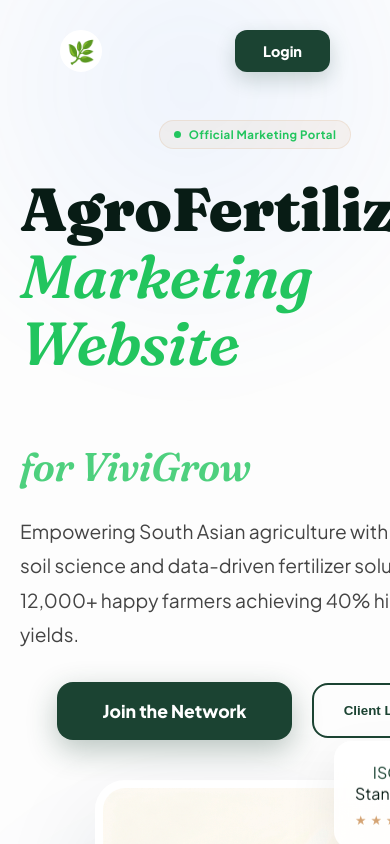
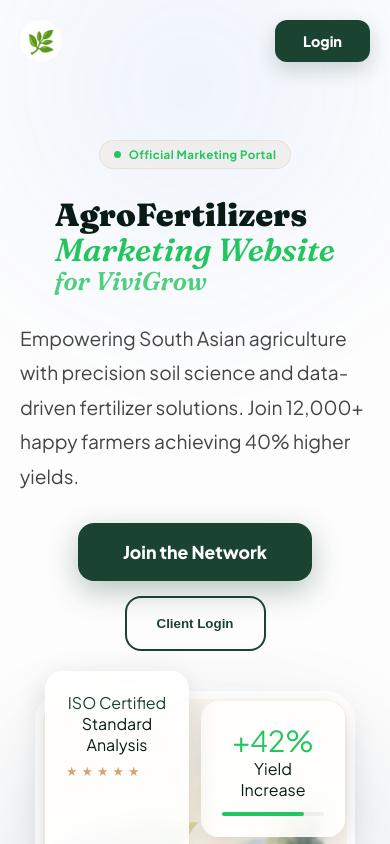
Before and after one commit to fatimamuzammil328-a11y/vivigrow-app, a React (Create React App) app: page / in a window 390 px wide. Shown: the top 844 px of the page. Built offline with nearby package versions, Linux system fonts and the light colour scheme; the HTML template or start-up script is replaced by a standard one.

Commit message:
Fix landing page mobile view responsiveness overflow and layout

```diff
--- a/src/components/GlobalStyles.js
+++ b/src/components/GlobalStyles.js
@@ -192,13 +192,14 @@
     .admin-dot { width:7px; height:7px; border-radius:50%; background:currentColor; }
 
     /* ── LANDING PAGE ── */
-    .landing-page { min-height:100vh; background: var(--bg); display: flex; align-items: center; justify-content: center; padding: 0 80px; overflow: hidden; position: relative; }
-    .landing-content { max-width: 1000px; width: 100%; display: grid; grid-template-columns: 1fr 1fr; gap: 40px; align-items: center; z-index: 2; position: relative; padding-top: 40px; }
-    .landing-text { position: relative; z-index: 5; text-align: left; }
-    .landing-text h1 { font-family: 'Fraunces', serif; font-size: clamp(2.5rem, 4.5vw, 3.5rem); line-height: 1.15; margin-bottom: 24px; color: var(--text); letter-spacing: -0.01em; }
-    .landing-text h1 span { color: var(--secondary); display: block; font-style: italic; }
-    .landing-text p { font-size: 1.1rem; color: var(--muted); margin-bottom: 40px; max-width: 440px; line-height: 1.8; }
-    .landing-btns { display: flex; gap: 16px; align-items: center; }
+    .landing-top-bar { position: absolute; top: 0; left: 0; right: 0; padding: 30px 60px; display: flex; justify-content: space-between; align-items: center; z-index: 100; }
+    .landing-page { min-height:100vh; background: var(--bg); display: flex; align-items: center; justify-content: center; padding: 0 80px; overflow: hidden; position: relative; width: 100%; }
+    .landing-content { max-width: 1000px; width: 100%; display: grid; grid-template-columns: 1fr 1fr; gap: 40px; align-items: center; z-index: 2; position: relative; padding-top: 80px; }
+    .landing-text { position: relative; z-index: 5; text-align: left; width: 100%; }
+    .landing-title { font-family: 'Fraunces', serif; font-size: clamp(2.0rem, 5vw, 3.8rem) !important; line-height: 1.1; margin-bottom: 25px; color: var(--text); }
+    .landing-title-sub { font-size: clamp(1.6rem, 3.5vw, 2.5rem); opacity: 0.8; display: block; }
+    .landing-text p { font-size: 1.1rem; color: var(--muted); margin-bottom: 40px; max-width: 550px; line-height: 1.8; }
+    .landing-btns { display: flex; gap: 20px; align-items: center; flex-wrap: wrap; }
 
     .landing-visual { position: relative; display: flex; justify-content: center; align-items: center; perspective: 1500px; }
     .hero-img-wrap { width: 100%; max-width: 320px; position: relative; z-index: 4; border-radius: 30px; overflow: hidden; box-shadow: 0 40px 100px rgba(10,22,40,0.1); border: 8px solid #fff; background: #fff; transform-style: preserve-3d; animation: slowZoom 2s ease-out; }
@@ -973,13 +974,17 @@
 
       /* Landing Visual Mobile Support */
       .landing-page {
-        padding: 80px 20px !important;
+        padding: 100px 20px 60px !important;
         min-height: auto !important;
+      }
+      .landing-top-bar {
+        padding: 20px 20px !important;
       }
       .landing-content {
         grid-template-columns: 1fr !important;
         text-align: center !important;
         gap: 40px !important;
+        padding-top: 40px !important;
       }
       .landing-text {
         display: flex !important;
@@ -988,6 +993,31 @@
       }
       .landing-text p {
         margin: 0 auto 30px !important;
+      }
+      .landing-btns {
+        justify-content: center !important;
+        width: 100% !important;
+        gap: 15px !important;
+      }
+      .rotating-card-overlay {
+        position: absolute !important;
+        left: 10px !important;
+        bottom: 10px !important;
+        transform: none !important;
+        animation: none !important;
+        max-width: 45% !important;
+        box-shadow: 0 10px 30px rgba(0,0,0,0.15) !important;
+      }
+      .rotating-card-overlay:nth-of-type(2) {
+        right: 10px !important;
+        left: auto !important;
+        top: 10px !important;
+        bottom: auto !important;
+      }
+      .landing-visual {
+        width: 100% !important;
+        max-width: 320px !important;
+        margin: 0 auto !important;
       }
       /* Admin Portal Mobile Fixes */
       .admin-portal {
--- a/src/components/LandingPage.js
+++ b/src/components/LandingPage.js
@@ -7,7 +7,7 @@
             <div className="blob b2"></div>
 
             {/* Top Bar */}
-            <div style={{ position: 'absolute', top: 0, left: 0, right: 0, padding: '30px 60px', display: 'flex', justifyContent: 'space-between', alignItems: 'center', zIndex: 100 }}>
+            <div className="landing-top-bar">
                 <div className="logo" style={{ cursor: 'default' }}>
                     <span className="logo-icon">🌿</span>
                 </div>
@@ -21,16 +21,16 @@
                     <div className="badge" style={{ background: 'rgba(212,163,115,0.1)', color: 'var(--secondary)', border: '1px solid rgba(212,163,115,0.2)' }}>
                         <span className="badge-dot" style={{ background: 'var(--secondary)' }}></span> Official Marketing Portal
                     </div>
-                    <h1 style={{ fontSize: '3.8rem', lineHeight: 1.1, marginBottom: 25 }}>
+                    <h1 className="landing-title">
                         AgroFertilizers <br />
                         <span style={{ color: 'var(--secondary)' }}>Marketing Website</span> <br />
-                        <span style={{ fontSize: '2.5rem', opacity: 0.8 }}>for ViviGrow</span>
+                        <span className="landing-title-sub">for ViviGrow</span>
                     </h1>
                     <p style={{ fontSize: '1.2rem', color: '#444', marginBottom: 40, maxWidth: '550px' }}>
                         Empowering South Asian agriculture with precision soil science and data-driven fertilizer solutions.
                         Join 12,000+ happy farmers achieving 40% higher yields.
                     </p>
-                    <div className="landing-btns" style={{ display: 'flex', gap: 20 }}>
+                    <div className="landing-btns">
                         <button className="btn-blue" onClick={onGoSignup} style={{ padding: '18px 45px', fontSize: '1.1rem', fontWeight: 800, borderRadius: '16px', background: 'var(--primary)', color: '#fff', boxShadow: '0 10px 30px rgba(27,67,50,0.3)' }}>
                             Join the Network
                         </button>
```
